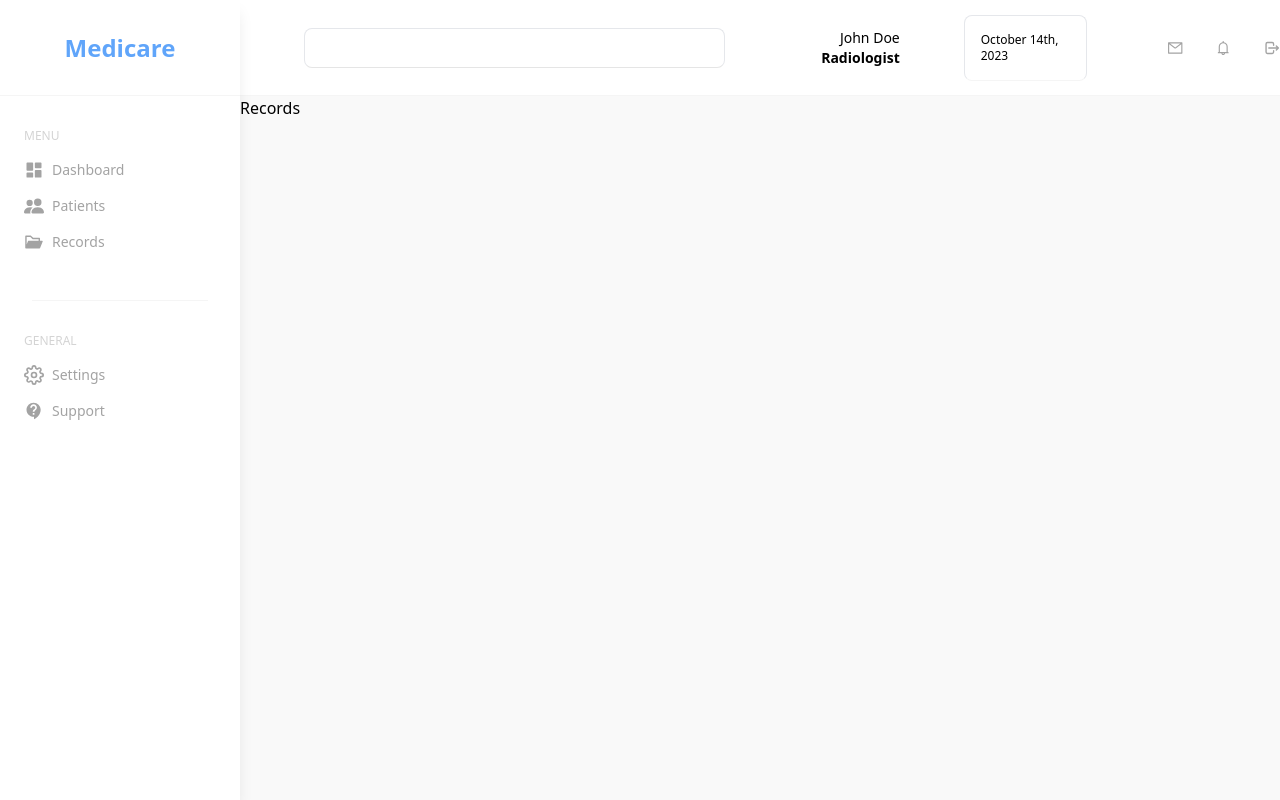
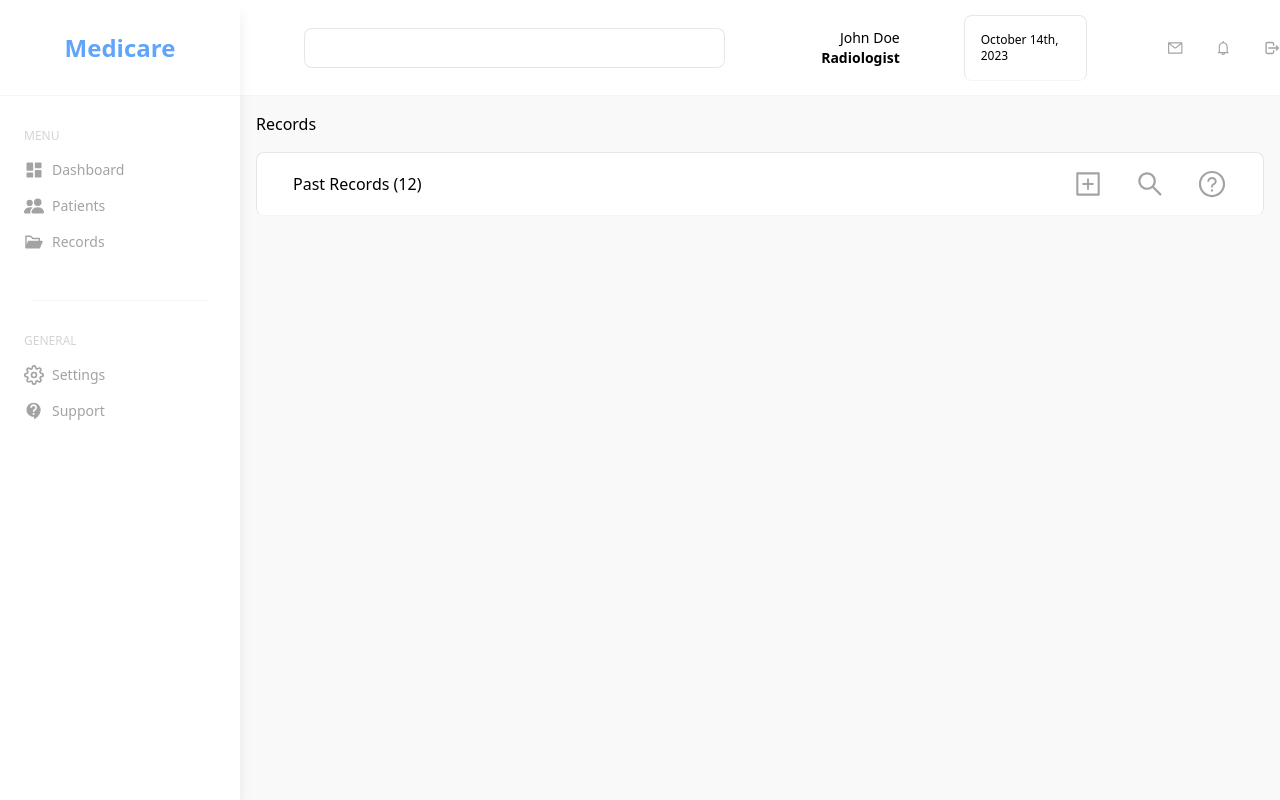
Before and after one commit to michaelhyi/scribeai, a Next.js app in the folder client/: page /records in a window 1280 px wide. Built offline with nearby package versions, Linux system fonts and the light colour scheme.

Commit message:
added header for patients and records page

```diff
--- /dev/null
+++ b/client/src/components/PatientHeader.tsx
@@ -0,0 +1,20 @@
+import { AiOutlinePlusSquare } from "react-icons/ai";
+import { AiOutlineSearch } from "react-icons/ai";
+import { AiOutlineQuestionCircle } from "react-icons/ai";
+
+const PatientHeader = () => {
+  return (
+    <div className="mt-4 bg-white border-b-neutral-100 border-[1px] p-4 rounded-lg">
+      <div className="font-medium px-5 flex items-center justify-between">
+        <h5>Total Patients (487) </h5>
+        <div className="flex gap-8">
+          <AiOutlinePlusSquare color="#a3a3a3" size={30} />
+          <AiOutlineSearch color="#a3a3a3" size={30} />
+          <AiOutlineQuestionCircle color="#a3a3a3" size={30} />
+        </div>
+      </div>
+    </div>
+  );
+};
+
+export default PatientHeader;
--- a/client/src/components/PatientTable.tsx
+++ /dev/null
@@ -1,9 +0,0 @@
-import React from 'react'
-
-const PatientTable = () => {
-  return (
-    <div>PatientTable</div>
-  )
-}
-
-export default PatientTable
--- /dev/null
+++ b/client/src/components/RecordsHeader.tsx
@@ -0,0 +1,20 @@
+import { AiOutlinePlusSquare } from "react-icons/ai";
+import { AiOutlineSearch } from "react-icons/ai";
+import { AiOutlineQuestionCircle } from "react-icons/ai";
+
+const RecordsHeader = () => {
+  return (
+    <div className="mt-4 bg-white border-b-neutral-100 border-[1px] p-4 rounded-lg">
+      <div className="font-medium px-5 flex items-center justify-between">
+        <h5> Past Records (12) </h5>
+        <div className="flex gap-8">
+          <AiOutlinePlusSquare color="#a3a3a3" size={30} />
+          <AiOutlineSearch color="#a3a3a3" size={30} />
+          <AiOutlineQuestionCircle color="#a3a3a3" size={30} />
+        </div>
+      </div>
+    </div>
+  );
+};
+
+export default RecordsHeader;
--- a/client/src/pages/_document.tsx
+++ b/client/src/pages/_document.tsx
@@ -1,4 +1,4 @@
-import { Html, Head, Main, NextScript } from 'next/document'
+import { Html, Head, Main, NextScript } from "next/document";
 
 export default function Document() {
   return (
@@ -9,5 +9,5 @@ export default function Document() {
         <NextScript />
       </body>
     </Html>
-  )
+  );
 }
--- a/client/src/pages/patients.tsx
+++ b/client/src/pages/patients.tsx
@@ -1,16 +1,12 @@
 import Container from "../components/Container";
-import PatientTable from "../components/PatientTable";
+import PatientHeader from "../components/PatientHeader";
 
 const Patients = () => {
   return (
     <Container>
       <div className="px-4 pt-4">
-        Patient Registar
-      </div>
-
-      <div className="bg-white">
-
-
+        Patient Registrer
+        <PatientHeader />
       </div>
     </Container>
   );
--- a/client/src/pages/records.tsx
+++ b/client/src/pages/records.tsx
@@ -1,9 +1,13 @@
+import RecordsHeader from "@/components/RecordsHeader";
 import Container from "../components/Container";
 
 const Records = () => {
   return (
     <Container>
-      <div>Records</div>
+      <div className="px-4 pt-4">
+        Records
+        <RecordsHeader />
+      </div>
     </Container>
   );
 };
```
Also changed, not shown: client/src/components/Container.tsx (+9 -9 lines), client/src/components/Sidebar.tsx (line endings or trailing spaces), client/src/pages/_app.tsx (line endings or trailing spaces), client/src/pages/index.tsx (line endings or trailing spaces).
